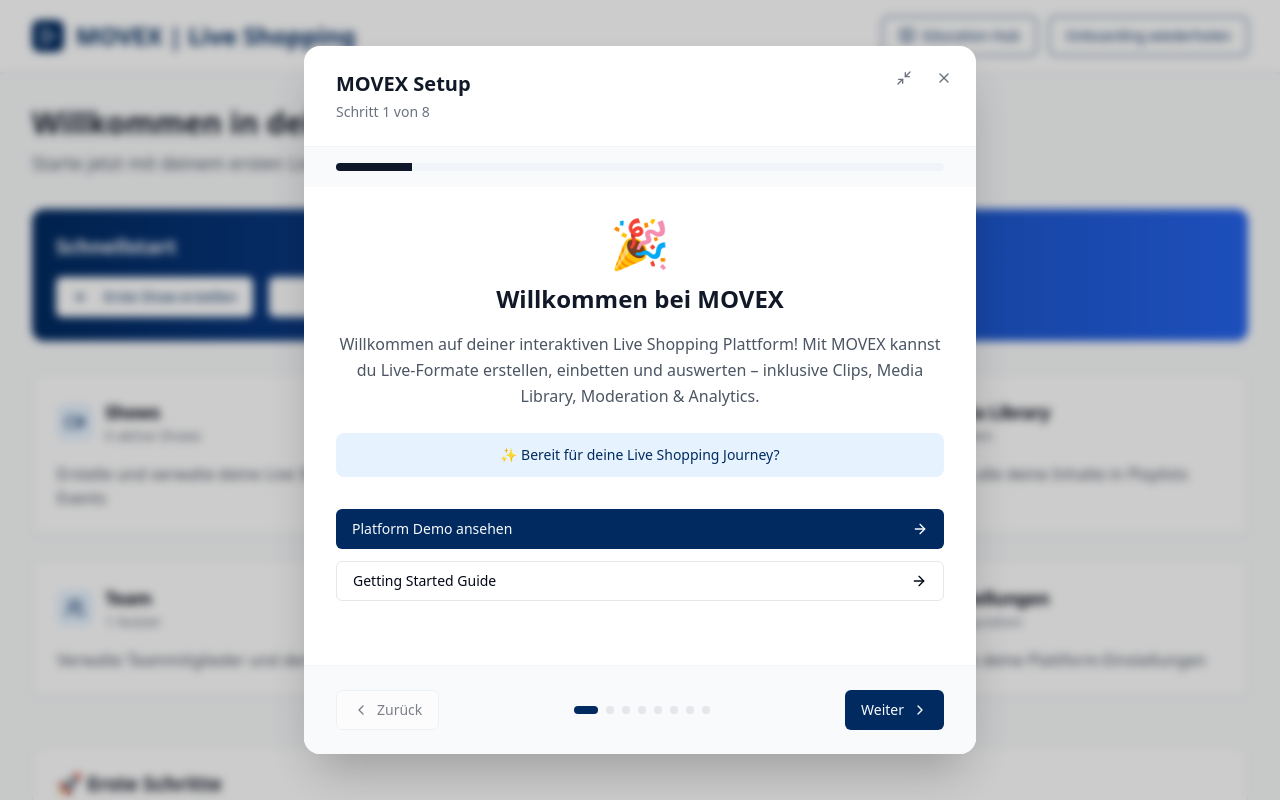
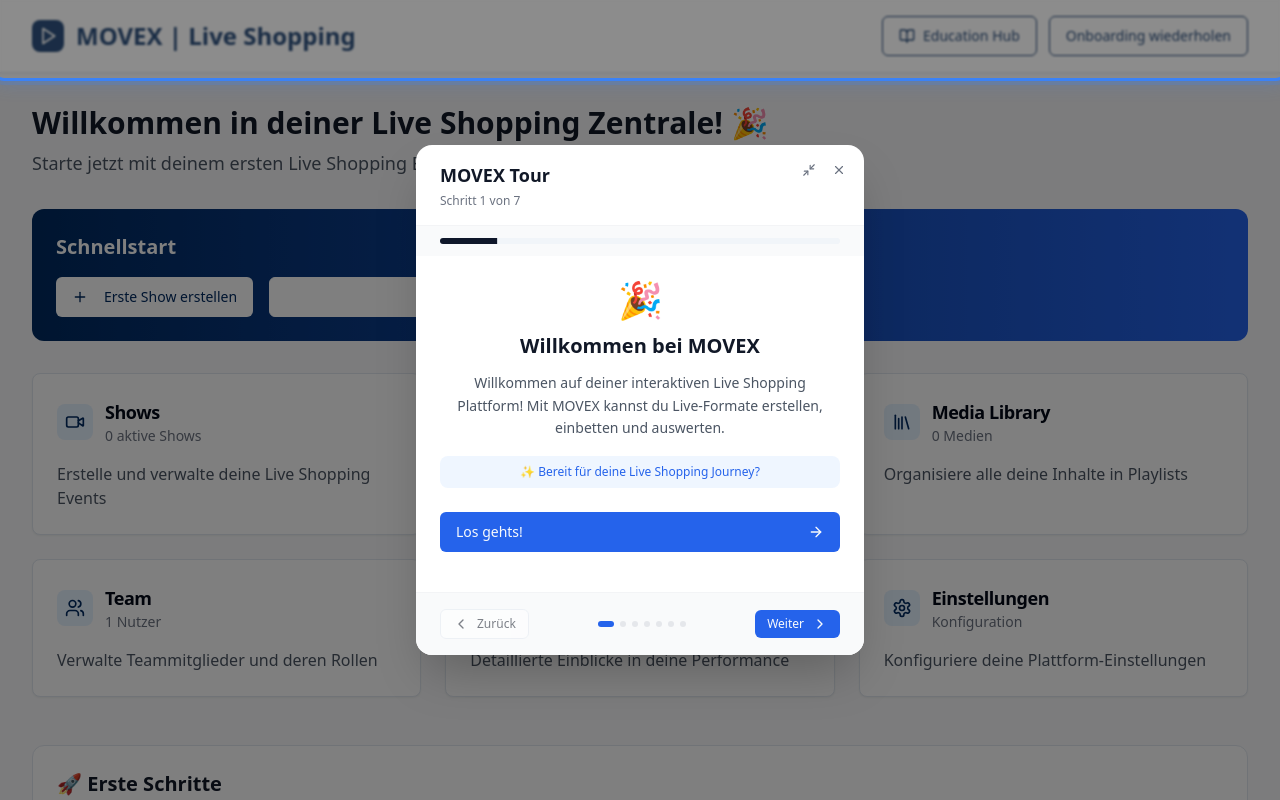
Before and after one commit to DenizD/movex-quickstart-wizard, a React (Vite) app: page / in a window 1280 px wide. Shown: the top 800 px of the page. Built offline with nearby package versions, Linux system fonts and the light colour scheme.

Commit message:
feat: Integrate guided tour into onboarding wizard
Integrate the guided tour approach into the MOVEX onboarding wizard, including visual elements, interactive links, and interactive navigation.

```diff
--- a/src/components/OnboardingWizard.tsx
+++ b/src/components/OnboardingWizard.tsx
@@ -1,8 +1,54 @@
 
-import React, { useState } from 'react';
+import React, { useState, useRef, useEffect } from 'react';
 import { Button } from '@/components/ui/button';
 import { Progress } from '@/components/ui/progress';
-import { ChevronLeft, ChevronRight, X, Minimize2, Maximize2, ExternalLink, Play, ArrowRight } from 'lucide-react';
+import { ChevronLeft, ChevronRight, X, Minimize2, Maximize2, ArrowRight } from 'lucide-react';
+
+interface HighlightBoxProps {
+  targetSelector: string;
+  isActive: boolean;
+}
+
+const HighlightBox: React.FC<HighlightBoxProps> = ({ targetSelector, isActive }) => {
+  const [rect, setRect] = useState<DOMRect | null>(null);
+
+  useEffect(() => {
+    if (isActive && targetSelector) {
+      const element = document.querySelector(targetSelector);
+      if (element) {
+        const domRect = element.getBoundingClientRect();
+        setRect(domRect);
+
+        // Scroll element into view if needed
+        element.scrollIntoView({ behavior: 'smooth', block: 'center' });
+      }
+    }
+  }, [targetSelector, isActive]);
+
+  if (!isActive || !rect) return null;
+
+  return (
+    <>
+      {/* Dark overlay */}
+      <div className="fixed inset-0 bg-black/50 z-40 pointer-events-none" />
+      {/* Highlight box */}
+      <div
+        className="fixed z-50 pointer-events-none"
+        style={{
+          top: rect.top - 8,
+          left: rect.left - 8,
+          width: rect.width + 16,
+          height: rect.height + 16,
+          border: '3px solid #3B82F6',
+          borderRadius: '12px',
+          boxShadow: '0 0 0 4px rgba(59, 130, 246, 0.2), 0 0 20px rgba(59, 130, 246, 0.3)',
+          background: 'rgba(255, 255, 255, 0.1)',
+          backdropFilter: 'blur(1px)'
+        }}
+      />
+    </>
+  );
+};
 
 interface OnboardingStep {
   id: number;
@@ -11,9 +57,10 @@ interface OnboardingStep {
   content: string;
   tip?: string;
   highlight?: string;
+  targetSelector?: string;
   links?: Array<{
     text: string;
-    url: string;
+    action: string;
     type: 'primary' | 'secondary';
   }>;
 }
@@ -23,94 +70,76 @@ const onboardingSteps: OnboardingStep[] = [
     id: 1,
     emoji: '🎉',
     title: 'Willkommen bei MOVEX',
-    content: 'Willkommen auf deiner interaktiven Live Shopping Plattform! Mit MOVEX kannst du Live-Formate erstellen, einbetten und auswerten – inklusive Clips, Media Library, Moderation & Analytics.',
+    content: 'Willkommen auf deiner interaktiven Live Shopping Plattform! Mit MOVEX kannst du Live-Formate erstellen, einbetten und auswerten.',
     highlight: 'Bereit für deine Live Shopping Journey?',
+    targetSelector: 'header',
     links: [
-      { text: 'Platform Demo ansehen', url: '#demo', type: 'primary' },
-      { text: 'Getting Started Guide', url: '#guide', type: 'secondary' }
+      { text: 'Los gehts!', action: 'next', type: 'primary' }
     ]
   },
   {
     id: 2,
     emoji: '📺',
-    title: 'Show erstellen – der zentrale Content-Typ',
-    content: 'Klicke auf "Shows" in der linken Navigation und wähle "Create Show". Gib Titel, Beschreibung, Datum & Uhrzeit ein. Lade ein Cover hoch, füge Produkte & Tags hinzu.',
-    tip: 'Funktionen: Pre-Live Modus, CTA-Button, FAB-Modus, Miniplayer aktivieren',
-    highlight: 'Eine Show ist das Herzstück deines Live Shopping-Erlebnisses',
+    title: 'Shows erstellen',
+    content: 'Hier siehst du den "Erste Show erstellen" Button. Klicke darauf, um dein erstes Live Shopping Event zu planen.',
+    tip: 'Shows sind das Herzstück deines Live Shopping-Erlebnisses',
+    targetSelector: '[data-onboarding="create-show"]',
     links: [
-      { text: 'Show Creator öffnen', url: '#shows/create', type: 'primary' },
-      { text: 'Show Setup Tutorial', url: '#tutorial-shows', type: 'secondary' }
+      { text: 'Button gefunden!', action: 'next', type: 'primary' }
     ]
   },
   {
     id: 3,
-    emoji: '🔗',
-    title: 'Show einbetten – so geht Integration',
-    content: 'Gehe in die Detailansicht der Show und kopiere den Einbettungscode. Du kannst MOVEX auf jeder Seite per iFrame einbinden oder direkt per JavaScript Snippet.',
-    tip: 'Optional: FAB oder Miniplayer aktivieren, PDP-Einbindung möglich.',
-    highlight: 'MOVEX ist vollständig Headless-fähig – ideal für CMS, Shopsysteme & mobile Views.',
+    emoji: '🎬',
+    title: 'Clips & Media Library',
+    content: 'In der Schnellstart-Sektion findest du auch Buttons für Clips und die Media Library. Diese helfen dir beim Organisieren deiner Inhalte.',
+    tip: 'Clips sind kurze, shoppable Videos für dauerhaften Content',
+    targetSelector: '[data-onboarding="quick-actions"]',
     links: [
-      { text: 'Embed Code Generator', url: '#embed', type: 'primary' },
-      { text: 'Integration Docs', url: '#docs/embed', type: 'secondary' }
+      { text: 'Verstanden!', action: 'next', type: 'primary' }
     ]
   },
   {
     id: 4,
-    emoji: '🎬',
-    title: 'Clips erstellen – Evergreen Content für deinen Shop',
-    content: 'Clips sind kurze, shoppable Videos (z. B. 15–90 Sekunden). Lade Video + Cover hoch, verknüpfe ein Produkt, schreibe eine kurze Beschreibung.',
-    tip: 'Clips können auf Startseiten, PDPs oder in Playlists genutzt werden.',
-    highlight: 'Clips funktionieren unabhängig von Zeit & Live-Status – ideal für Conversion im On-Demand-Umfeld.',
+    emoji: '🎯',
+    title: 'Funktions-Übersicht',
+    content: 'Hier siehst du alle verfügbaren Features: Shows, Clips, Media Library, Team-Verwaltung, Analytics und Einstellungen.',
+    tip: 'Jede Karte führt dich zu einem anderen Bereich der Plattform',
+    targetSelector: '[data-onboarding="features-grid"]',
     links: [
-      { text: 'Clip Creator öffnen', url: '#clips/create', type: 'primary' },
-      { text: 'Clip Best Practices', url: '#guide/clips', type: 'secondary' }
+      { text: 'Alles klar!', action: 'next', type: 'primary' }
     ]
   },
   {
     id: 5,
-    emoji: '📚',
-    title: 'Media Library – Struktur für Content',
-    content: 'Erstelle Playlists, um Shows & Clips zu gruppieren (z. B. "Kampagne Mai", "Sneaker Woche"). Ordne Playlists per Drag & Drop, setze Tags & Status (Live, Upcoming, Ended).',
-    tip: 'Nutze die Mediathek als dauerhaftes Live Shopping Archiv.',
-    highlight: 'Die Library ist ein wachsender Content-Hub mit Filter- und Suchfunktionen für deine Nutzer:innen.',
+    emoji: '🚀',
+    title: 'Erste Schritte Guide',
+    content: 'Unten findest du eine Schritt-für-Schritt Anleitung für deine ersten Aktionen auf der Plattform.',
+    tip: 'Folge diesen Schritten für den optimalen Start',
+    targetSelector: '[data-onboarding="getting-started"]',
     links: [
-      { text: 'Media Library öffnen', url: '#library', type: 'primary' },
-      { text: 'Playlist Management Guide', url: '#guide/playlists', type: 'secondary' }
+      { text: 'Perfect!', action: 'next', type: 'primary' }
     ]
   },
   {
     id: 6,
-    emoji: '👥',
-    title: 'User Management – Teamarbeit leicht gemacht',
-    content: 'Navigiere zu "Users" und lade per E-Mail weitere Personen ein.',
-    tip: 'Rollen: Admin (alles), Host (Shows & Clips), Moderator (Chat & Live Tools), Analytics (nur Leserechte)',
-    highlight: 'MOVEX unterstützt kollaboratives Arbeiten mit klarer Rollentrennung und Rechteverwaltung.',
+    emoji: '🎓',
+    title: 'Education Hub',
+    content: 'Über den "Education Hub" Button oben rechts findest du Tutorials, Best Practices und Hilfestellungen.',
+    tip: 'Hier lernst du alles über erfolgreiches Live Shopping',
+    targetSelector: '[data-onboarding="education-hub"]',
     links: [
-      { text: 'Team Management öffnen', url: '#users', type: 'primary' },
-      { text: 'Rollen & Rechte erklärt', url: '#docs/roles', type: 'secondary' }
+      { text: 'Gut zu wissen!', action: 'next', type: 'primary' }
     ]
   },
   {
     id: 7,
-    emoji: '📊',
-    title: 'Analytics – Erfolg sichtbar machen',
-    content: 'Nach jeder Show findest du in "Analytics" KPIs wie: Zuschauer live & on demand, Watchtime, Produktklicks & Engagement, Conversion Funnels.',
-    tip: 'Nutze die KPIs zur Optimierung von Format, Laufzeit & Produktinszenierung.',
-    highlight: 'Datenbasierte Entscheidungen für bessere Live Shopping Performance.',
-    links: [
-      { text: 'Analytics Dashboard', url: '#analytics', type: 'primary' },
-      { text: 'KPI Interpretation Guide', url: '#guide/analytics', type: 'secondary' }
-    ]
-  },
-  {
-    id: 8,
-    emoji: '🚀',
-    title: 'Let\'s go!',
-    content: 'Du bist bereit! Starte deine erste Show oder lege deine Clips & Playlists an. Dein MOVEX Setup steht.',
+    emoji: '✨',
+    title: 'Du bist bereit!',
+    content: 'Perfekt! Du kennst jetzt alle wichtigen Bereiche. Starte mit deiner ersten Show oder erkunde die Plattform weiter.',
     highlight: 'Viel Erfolg beim Live Shopping!',
     links: [
-      { text: 'Erste Show erstellen', url: '#shows/create', type: 'primary' },
-      { text: 'Education Hub öffnen', url: '#education', type: 'secondary' }
+      { text: 'Jetzt loslegen!', action: 'complete', type: 'primary' }
     ]
   }
 ];
@@ -127,8 +156,6 @@ const OnboardingWizard: React.FC<OnboardingWizardProps> = ({ onComplete }) => {
   const handleNext = () => {
     if (currentStep < onboardingSteps.length - 1) {
       setCurrentStep(currentStep + 1);
-    } else {
-      handleComplete();
     }
   };
 
@@ -146,6 +173,19 @@ const OnboardingWizard: React.FC<OnboardingWizardProps> = ({ onComplete }) => {
     }, 300);
   };
 
+  const handleAction = (action: string) => {
+    switch (action) {
+      case 'next':
+        handleNext();
+        break;
+      case 'complete':
+        handleComplete();
+        break;
+      default:
+        break;
+    }
+  };
+
   const handleSkip = () => {
     handleComplete();
   };
@@ -160,14 +200,21 @@ const OnboardingWizard: React.FC<OnboardingWizardProps> = ({ onComplete }) => {
 
   if (!isVisible) return null;
 
-  // Minimized view - cleaner floating indicator
-  if (isMinimized) {
   return (
+    <>
+      {/* Highlight overlay */}
+      <HighlightBox
+        targetSelector={currentStepData.targetSelector || ''}
+        isActive={!isMinimized && !!currentStepData.targetSelector}
+      />
+
+      {/* Minimized view */}
+      {isMinimized && (
         <div className="fixed bottom-6 right-6 z-50">
           <div className="bg-white border border-gray-200 rounded-xl shadow-lg p-4 flex items-center gap-3 cursor-pointer hover:shadow-xl transition-all max-w-xs">
             <div className="text-2xl">{currentStepData.emoji}</div>
             <div className="flex-1">
-            <h4 className="font-medium text-gray-900 text-sm">MOVEX Setup</h4>
+              <h4 className="font-medium text-gray-900 text-sm">MOVEX Tour</h4>
               <p className="text-xs text-gray-500">Schritt {currentStep + 1} von {onboardingSteps.length}</p>
             </div>
             <div className="flex gap-1">
@@ -190,60 +237,60 @@ const OnboardingWizard: React.FC<OnboardingWizardProps> = ({ onComplete }) => {
             </div>
           </div>
         </div>
-    );
-  }
+      )}
 
-  return (
-    <div className="fixed inset-0 z-50 flex items-center justify-center bg-black/20 backdrop-blur-sm">
-      <div className="relative bg-white rounded-2xl shadow-2xl w-full max-w-2xl mx-4 max-h-[90vh] overflow-hidden">
-        {/* Header - minimal and clean */}
-        <div className="relative px-8 py-6 border-b border-gray-100">
-          <div className="absolute top-4 right-4 flex gap-2">
+      {/* Full wizard */}
+      {!isMinimized && (
+        <div className="fixed inset-0 z-50 flex items-center justify-center">
+          <div className="relative bg-white rounded-2xl shadow-2xl w-full max-w-md mx-4 max-h-[90vh] overflow-hidden">
+            {/* Header */}
+            <div className="relative px-6 py-4 border-b border-gray-100">
+              <div className="absolute top-3 right-3 flex gap-1">
                 <button
                   onClick={handleMinimize}
-              className="p-2 hover:bg-gray-100 rounded-lg transition-colors"
+                  className="p-1.5 hover:bg-gray-100 rounded-lg transition-colors"
                 >
-              <Minimize2 size={16} className="text-gray-500" />
+                  <Minimize2 size={14} className="text-gray-500" />
                 </button>
                 <button
                   onClick={handleSkip}
-              className="p-2 hover:bg-gray-100 rounded-lg transition-colors"
+                  className="p-1.5 hover:bg-gray-100 rounded-lg transition-colors"
                 >
-              <X size={16} className="text-gray-500" />
+                  <X size={14} className="text-gray-500" />
                 </button>
               </div>
-          <div className="pr-20">
-            <h2 className="text-xl font-semibold text-gray-900">MOVEX Setup</h2>
-            <p className="text-sm text-gray-500 mt-1">Schritt {currentStep + 1} von {onboardingSteps.length}</p>
+              <div className="pr-16">
+                <h2 className="text-lg font-semibold text-gray-900">MOVEX Tour</h2>
+                <p className="text-xs text-gray-500 mt-1">Schritt {currentStep + 1} von {onboardingSteps.length}</p>
               </div>
             </div>
 
-        {/* Progress Bar */}
-        <div className="px-8 py-4 bg-gray-50">
-          <Progress value={progress} className="h-2" />
+            {/* Progress */}
+            <div className="px-6 py-3 bg-gray-50">
+              <Progress value={progress} className="h-1.5" />
             </div>
 
             {/* Content */}
-        <div className="px-8 py-8">
-          <div className="text-center mb-8">
-            <div className="text-5xl mb-4">
+            <div className="px-6 py-6">
+              <div className="text-center mb-6">
+                <div className="text-4xl mb-3">
                   {currentStepData.emoji}
                 </div>
-            <h3 className="text-2xl font-semibold text-gray-900 mb-4">
+                <h3 className="text-xl font-semibold text-gray-900 mb-3">
                   {currentStepData.title}
                 </h3>
-            <p className="text-gray-600 text-base leading-relaxed mb-6">
+                <p className="text-gray-600 text-sm leading-relaxed mb-4">
                   {currentStepData.content}
                 </p>
 
                 {currentStepData.tip && (
-              <div className="text-sm text-gray-600 bg-blue-50 px-4 py-3 rounded-lg mb-4">
+                  <div className="text-xs text-blue-700 bg-blue-50 px-3 py-2 rounded-lg mb-3">
                     <span className="font-medium">💡 Tipp:</span> {currentStepData.tip}
                   </div>
                 )}
 
                 {currentStepData.highlight && (
-              <div className="text-movex-blue font-medium bg-movex-light px-4 py-3 rounded-lg text-sm">
+                  <div className="text-blue-600 font-medium bg-blue-50 px-3 py-2 rounded-lg text-xs">
                     ✨ {currentStepData.highlight}
                   </div>
                 )}
@@ -251,19 +298,20 @@ const OnboardingWizard: React.FC<OnboardingWizardProps> = ({ onComplete }) => {
 
               {/* Action Links */}
               {currentStepData.links && (
-            <div className="space-y-3 mb-8">
+                <div className="space-y-2 mb-4">
                   {currentStepData.links.map((link, index) => (
                     <Button
                       key={index}
+                      onClick={() => handleAction(link.action)}
                       variant={link.type === 'primary' ? 'default' : 'outline'}
-                  className={`w-full justify-between ${
+                      className={`w-full justify-between text-sm ${
                         link.type === 'primary'
-                      ? 'bg-movex-blue hover:bg-movex-blue/90'
+                          ? 'bg-blue-600 hover:bg-blue-700'
                           : 'border-gray-200 hover:bg-gray-50'
                       }`}
                     >
                       <span>{link.text}</span>
-                  <ArrowRight size={16} />
+                      <ArrowRight size={14} />
                     </Button>
                   ))}
                 </div>
@@ -271,25 +319,25 @@ const OnboardingWizard: React.FC<OnboardingWizardProps> = ({ onComplete }) => {
             </div>
 
             {/* Navigation */}
-        <div className="flex justify-between items-center px-8 py-6 border-t border-gray-100 bg-gray-50">
+            <div className="flex justify-between items-center px-6 py-4 border-t border-gray-100 bg-gray-50">
               <Button
                 variant="outline"
                 onClick={handlePrevious}
                 disabled={currentStep === 0}
-            className="flex items-center gap-2"
+                className="flex items-center gap-2 text-xs px-3 py-1.5 h-auto"
               >
-            <ChevronLeft size={16} />
+                <ChevronLeft size={14} />
                 Zurück
               </Button>
 
-          <div className="flex gap-2">
+              <div className="flex gap-1.5">
                 {onboardingSteps.map((_, index) => (
                   <button
                     key={index}
                     onClick={() => setCurrentStep(index)}
-                className={`w-2 h-2 rounded-full transition-all ${
+                    className={`w-1.5 h-1.5 rounded-full transition-all ${
                       index === currentStep
-                    ? 'bg-movex-blue w-6'
+                        ? 'bg-blue-600 w-4'
                         : index < currentStep
                         ? 'bg-blue-300'
                         : 'bg-gray-200'
@@ -300,15 +348,18 @@ const OnboardingWizard: React.FC<OnboardingWizardProps> = ({ onComplete }) => {
 
               <Button
                 onClick={handleNext}
-            className="flex items-center gap-2 bg-movex-blue hover:bg-movex-blue/90"
+                disabled={isLastStep}
+                className="flex items-center gap-2 text-xs px-3 py-1.5 h-auto bg-blue-600 hover:bg-blue-700"
               >
-            {isLastStep ? 'Jetzt loslegen' : 'Weiter'}
-            {!isLastStep && <ChevronRight size={16} />}
-            {isLastStep && <span className="text-lg">🚀</span>}
+                {!isLastStep && 'Weiter'}
+                {!isLastStep && <ChevronRight size={14} />}
+                {isLastStep && <span className="text-sm">🎉</span>}
               </Button>
             </div>
           </div>
         </div>
+      )}
+    </>
   );
 };
 
```
Also changed, not shown: src/components/Dashboard.tsx (+5 -4 lines). Lines whose indentation alone changed are shown as unchanged.
